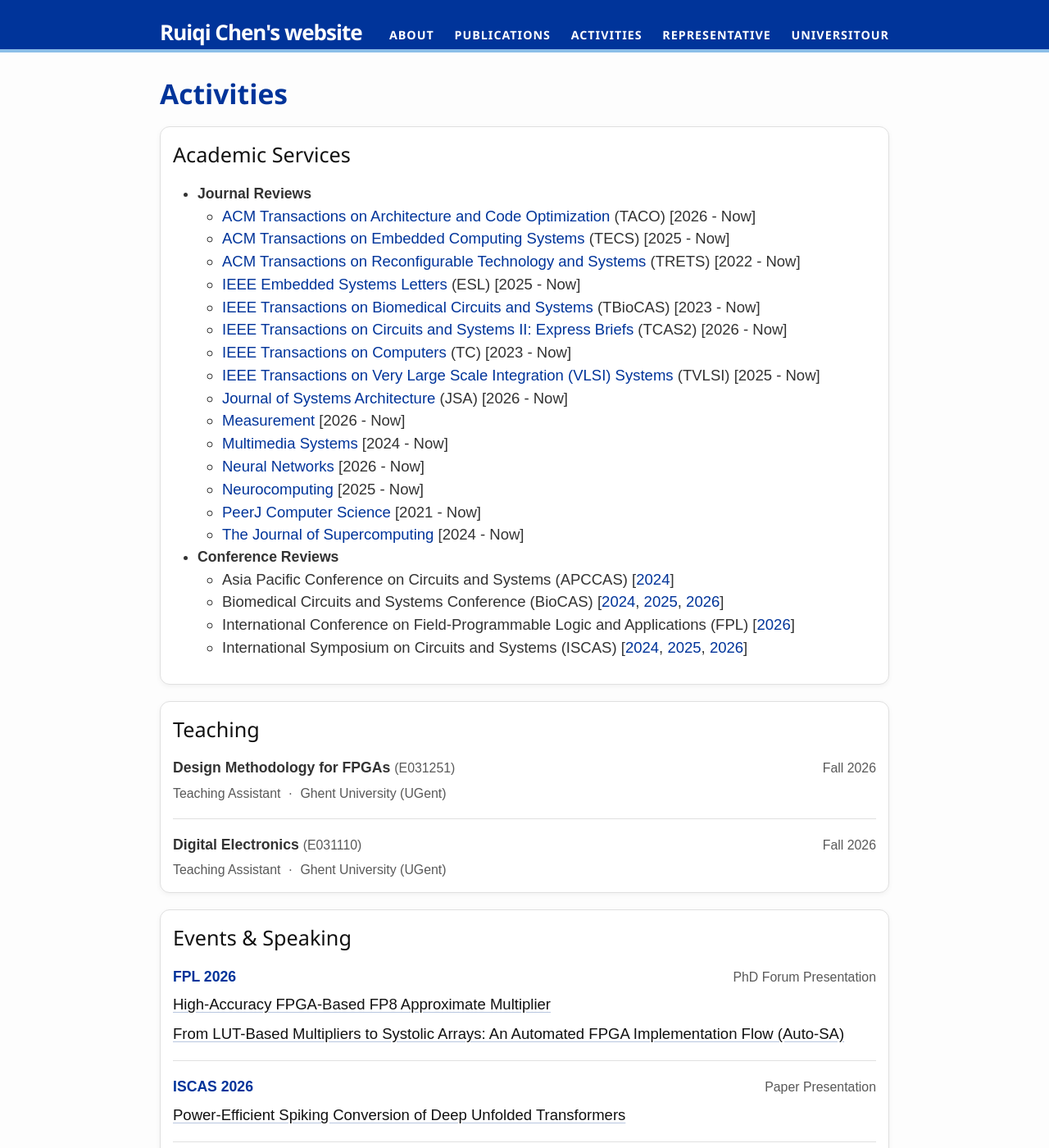
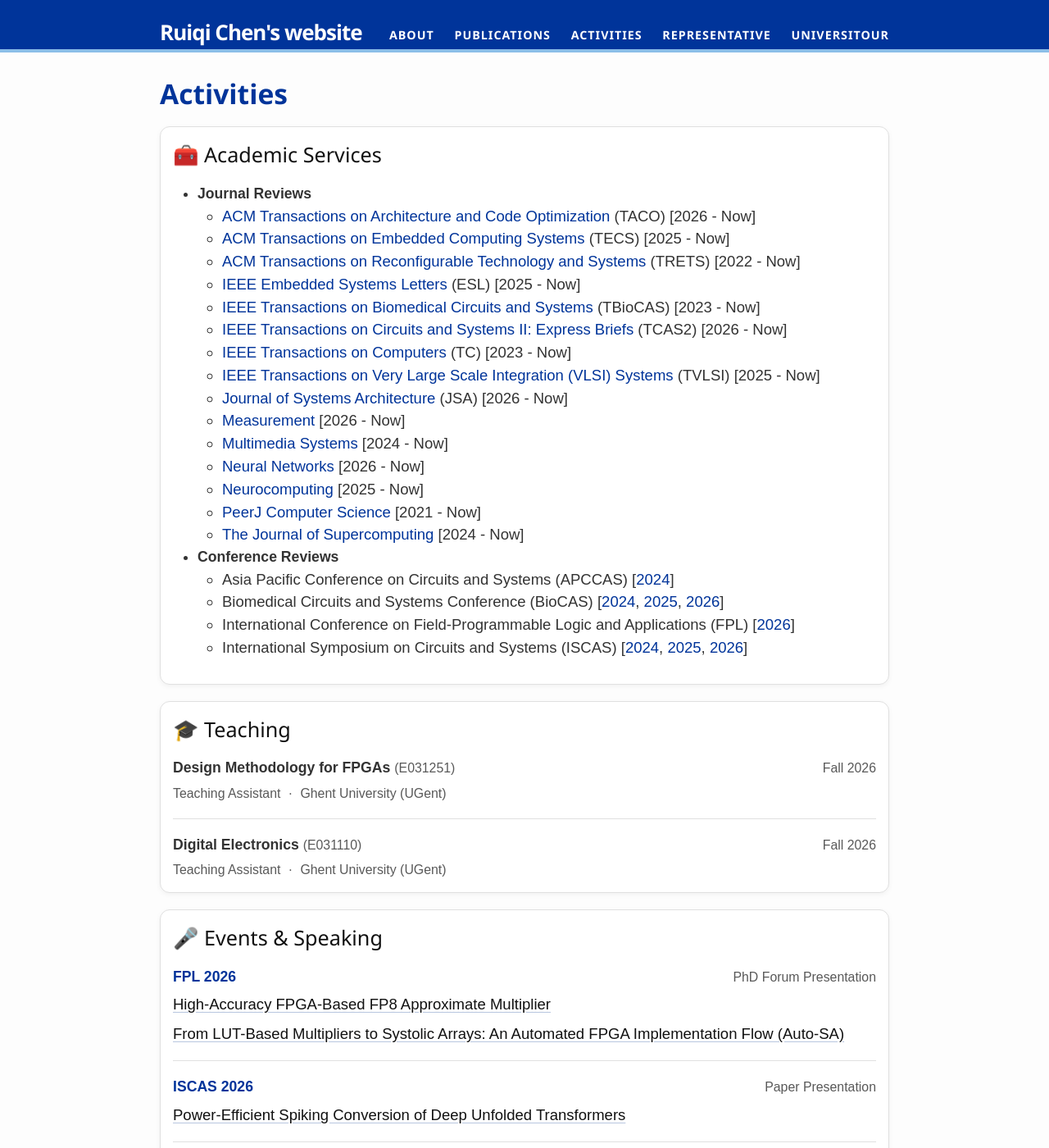
Before and after one commit to ruiqichen7/ruiqichen7.github.io, a Jekyll site: the page built from activities.md, in a window 1280 px wide and 1400 px high. Shown: the whole window at 82% size. Built offline with Jekyll 4.4.1, drawn with Linux system fonts in a browser that asks for light colours.

```diff
--- a/activities.md
+++ b/activities.md
@@ -5,7 +5,7 @@ permalink: /activities/
 ---
 
 <div class="paper-box activity-card"><div class="paper-box-text" markdown="1">
-## Academic Services
+## 🧰 Academic Services
 
 - **Journal Reviews**
   - [ACM Transactions on Architecture and Code Optimization](https://dl.acm.org/journal/taco) (TACO) [2026 - Now]
@@ -32,7 +32,7 @@ permalink: /activities/
 </div></div>
 
 <div class="paper-box activity-card"><div class="paper-box-text" markdown="1">
-## Teaching
+## 🎓 Teaching
 
 <ul class="teaching-list">
   <li class="teaching-course">
@@ -53,7 +53,7 @@ permalink: /activities/
 </div></div>
 
 <div class="paper-box activity-card"><div class="paper-box-text" markdown="1">
-## Events & Speaking
+## 🎤 Events & Speaking
 
 <ul class="events-list">
   <li class="event-entry">
```
